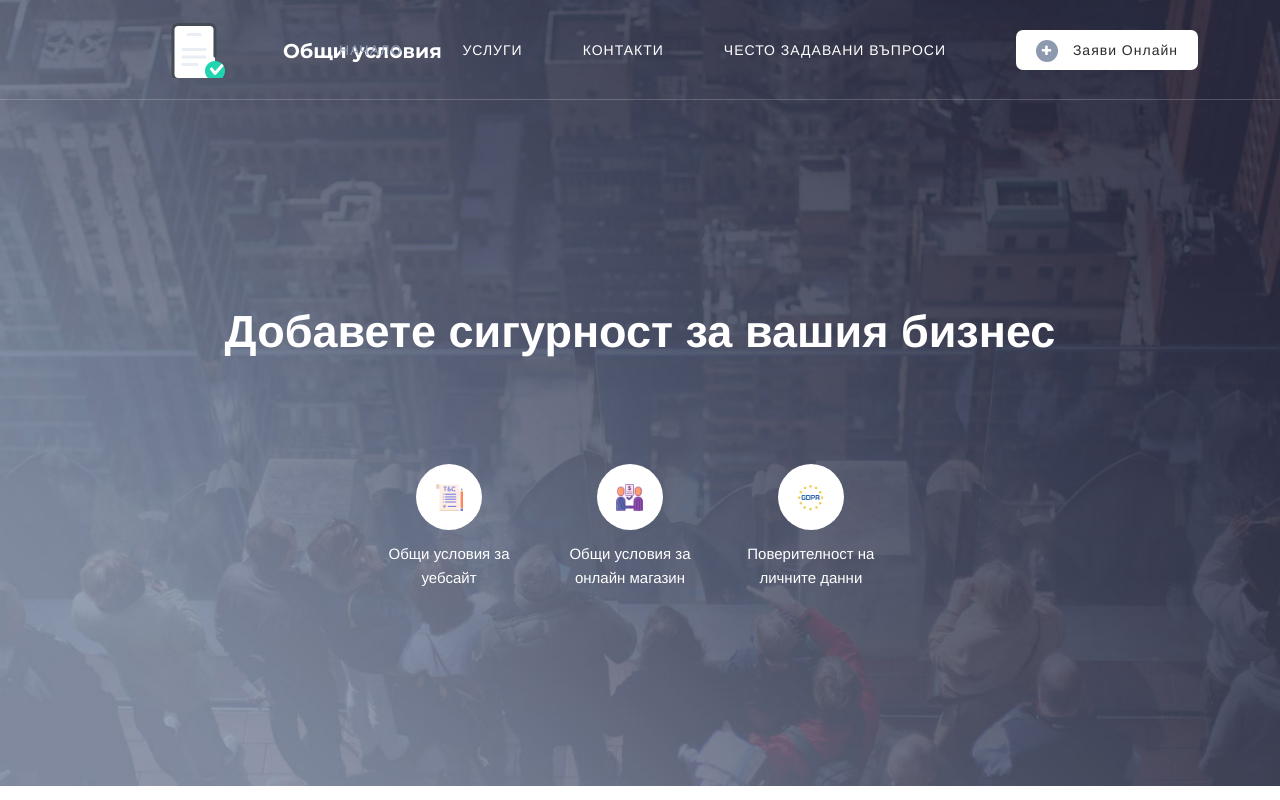
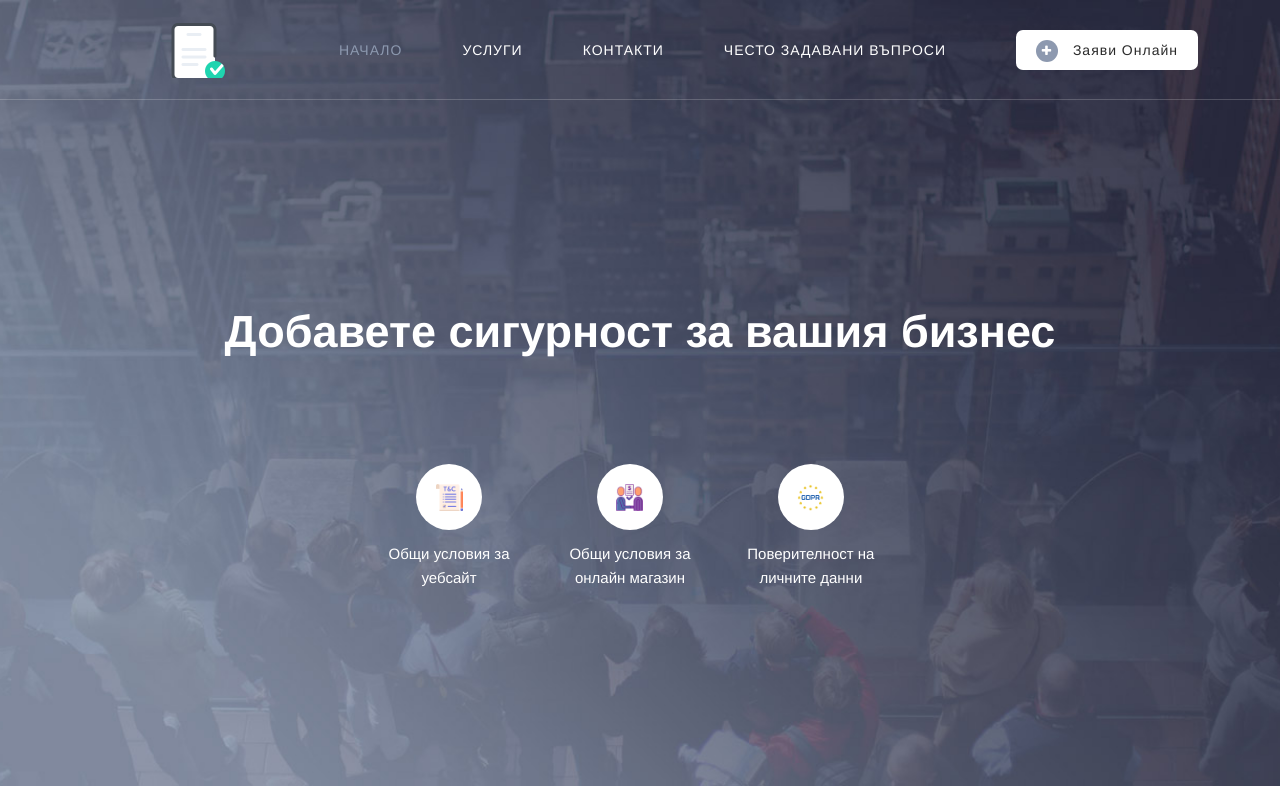
Before and after one commit to nikisx/terms-conditions, a Vue app: page / in a window 1280 px wide. Shown: the top 800 px of the page. Built offline with nearby package versions, Linux system fonts and the light colour scheme; what vue-toast-notification would draw is missing.

Commit message:
temproary hot fix

```diff
--- a/src/components/Navigation/NavBar.vue
+++ b/src/components/Navigation/NavBar.vue
@@ -6,7 +6,7 @@
           <nav class="main-nav" style="position: relative">
             <!-- ***** Logo Start ***** -->
             <a @click="$router.push({name: 'home'})" style="cursor: pointer;" class="logo">
-              <p class="company-name nice-font">Общи условия</p>
+              <!-- <p class="company-name nice-font">Общи условия</p>   -->
             </a>
             <!-- ***** Logo End ***** -->
             <!-- ***** Menu Start ***** -->
```
